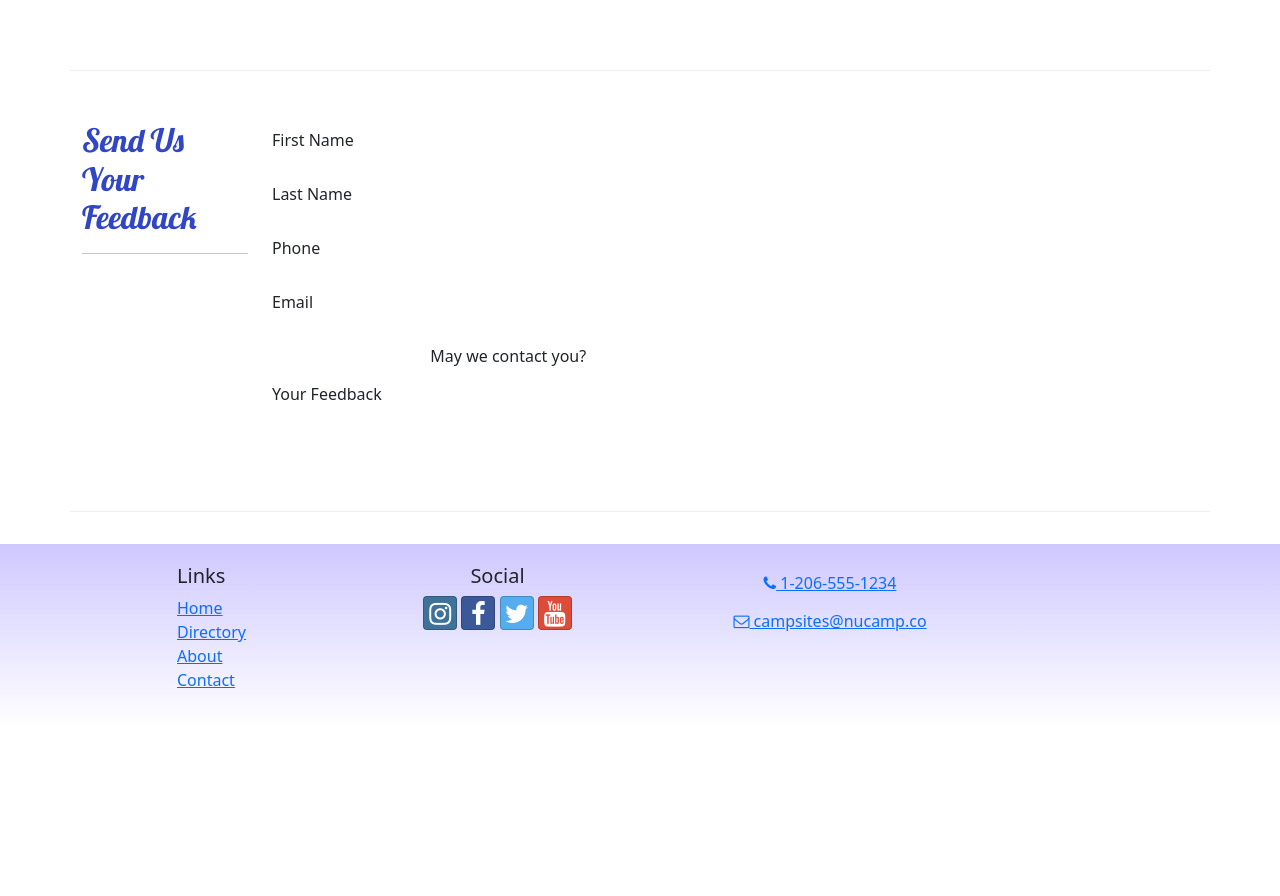
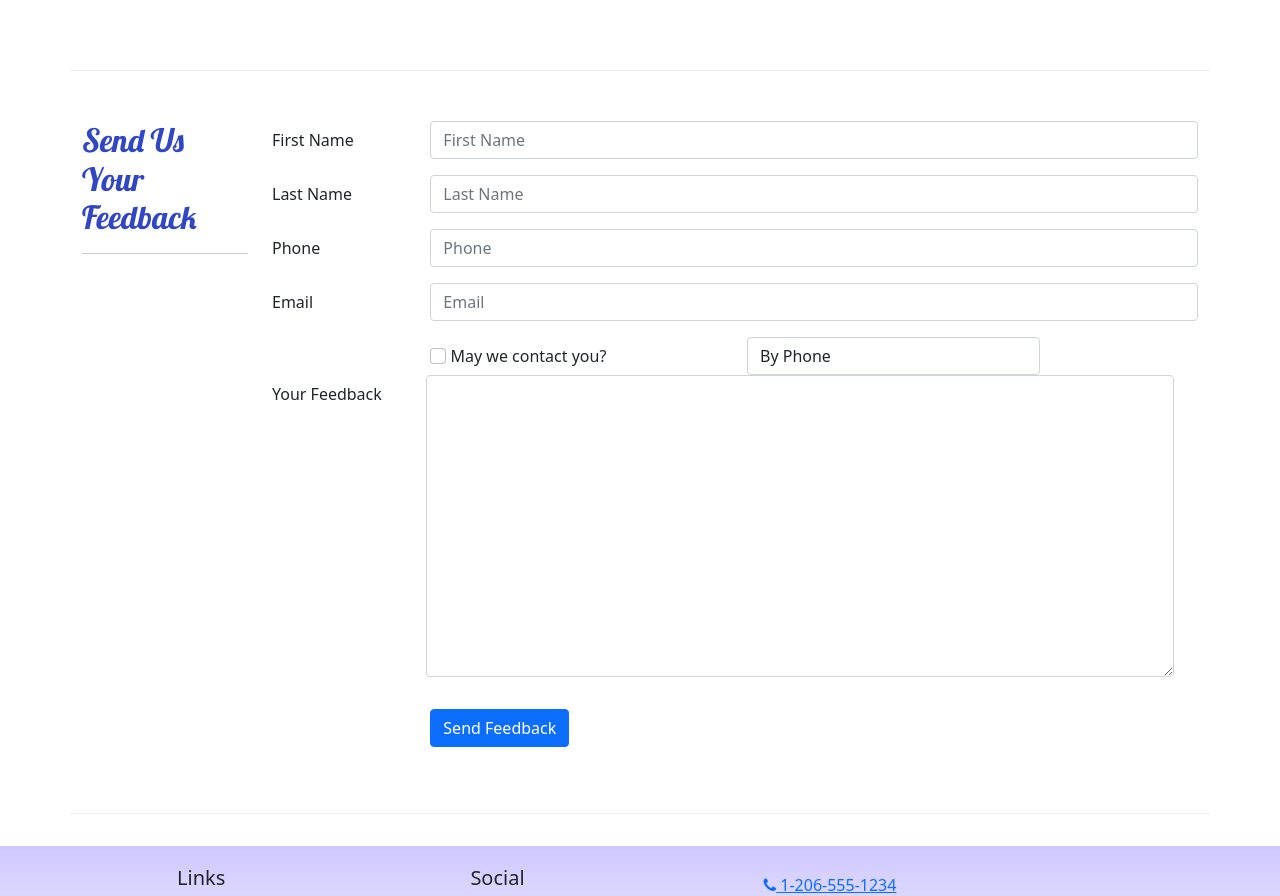
Before and after one commit to paderx01/NuCampSites-React, a React (Create React App) app: page /contact in a window 1280 px wide. Shown: the part 421-1317 px from the top of the page. Before the commit the page ends 1149 px from the top, so only its background shows below. Built offline with nearby package versions, Linux system fonts and the light colour scheme.

Commit message:
Updated contactForm

```diff
--- a/src/components/ContactForm.js
+++ b/src/components/ContactForm.js
@@ -2,6 +2,11 @@
 import { Formik, Field, Form } from 'formik';
 
 const ContactForm = () => {
+    const handleSubmit = (values, { resetForm }) => {
+        console.log('form values', values);
+        console.log('in JSON format:', JSON.stringify(values));
+        resetForm();
+    }
     return (
         <Formik
         initialValues={{
@@ -13,6 +18,7 @@
             contactType: 'By Phone',
             feedback: ''
         }}
+        onSubmit={handleSubmit}
     >
         <Form>
                 <FormGroup row>
@@ -20,6 +26,11 @@
                         First Name
                     </Label>
                     <Col md='10'>
+                        <Field
+                            name='firstName'
+                            placeholder='First Name'
+                            className='form-control'
+                        />
                     </Col>
                 </FormGroup>
                 <FormGroup row>
@@ -27,6 +38,11 @@
                         Last Name
                     </Label>
                     <Col md='10'>
+                        <Field
+                                name='lastName'
+                                placeholder='Last Name'
+                                className='form-control'
+                            />
                     </Col>
                 </FormGroup>
                 <FormGroup row>
@@ -34,6 +50,11 @@
                         Phone
                     </Label>
                     <Col md='10'>
+                        <Field
+                                name='phoneNum'
+                                placeholder='Phone'
+                                className='form-control'
+                            />
                     </Col>
                 </FormGroup>
                 <FormGroup row>
@@ -41,13 +62,32 @@
                         Email
                     </Label>
                     <Col md='10'>
+                        <Field
+                                name='email'
+                                placeholder='Email'
+                                type='email'
+                                className='form-control'
+                            />
                     </Col>
                 </FormGroup>
                 <FormGroup row>
                     <Label check md={{ size: 4, offset: 2 }}>
+                        <Field
+                            name='agree'
+                            type='checkbox'
+                            className='form-check-input'
+                        />{' '}
                         May we contact you?
                     </Label>
                     <Col md='4'>
+                        <Field
+                            name='contactType'
+                            as='select'
+                            className='form-control'
+                        >
+                            <option>By Phone</option>
+                            <option>By Email</option>
+                        </Field>
                     </Col>
                  <FormGroup row>
                     <Label htmlFor='feedback' md='2'>
@@ -55,11 +95,23 @@
                     </Label>
 
                     <Col md='10'>
-                    </Col>
+                        <Field
+                            name='feedback'
+                            as='textarea'
+                            rows='12'
+                            className='form-control'
+                            />
+                        </Col>
                 </FormGroup>
                 </FormGroup>
 
                 <FormGroup row>
+                    <Col md={{ size: 10, offset: 2 }}>
+                        <Button type='submit' color='primary'>
+                            Send Feedback
+                        </Button>
+
+                    </Col>
                 </FormGroup>
             </Form>
         </Formik>
```
